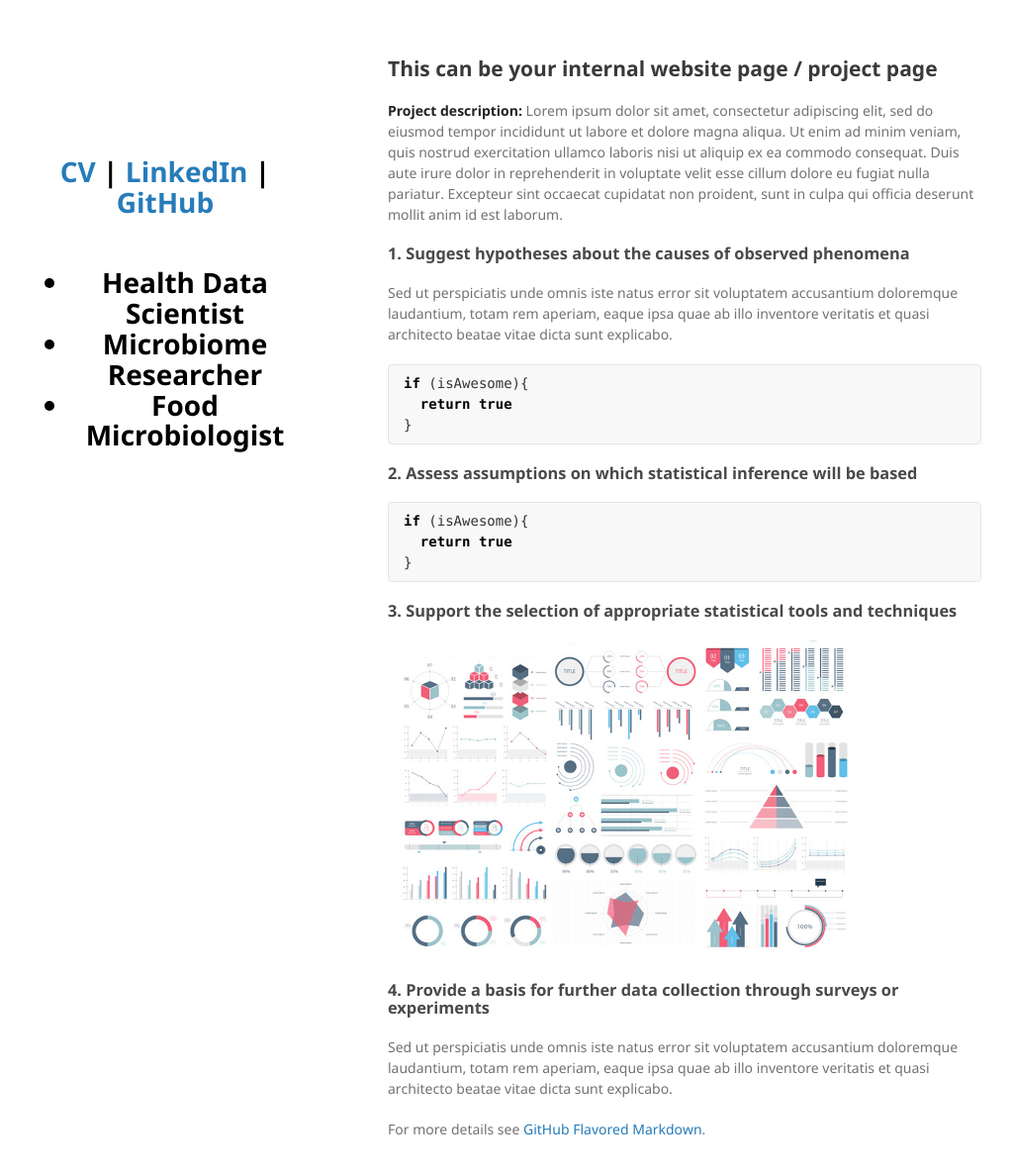
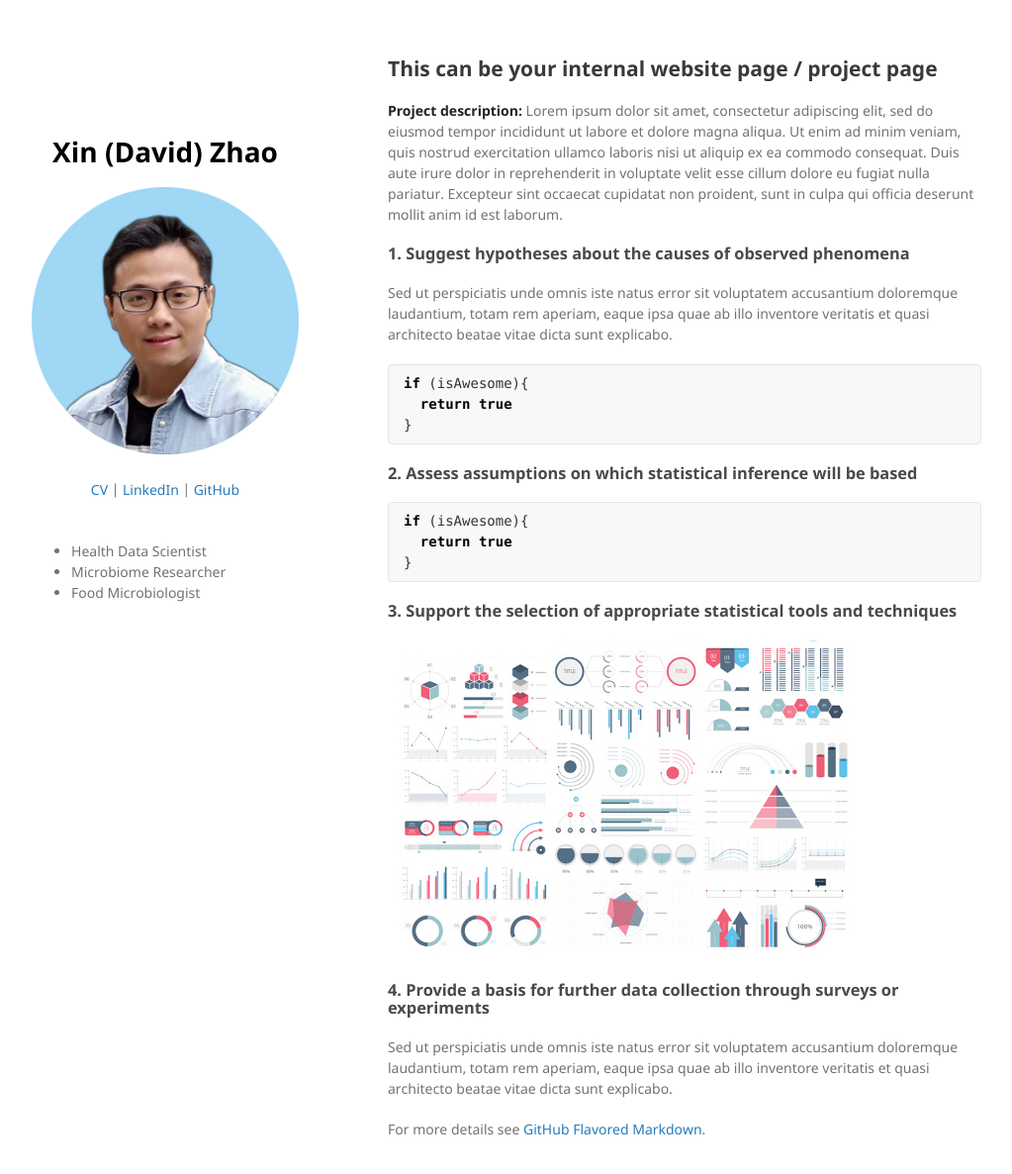
Before and after one commit to davidzhao1015/zhao1015-david.github.io, a Jekyll site: the page built from sample_page.md, in a window 1280 px wide and 1221 px high. Shown: the top 1186 px of the window at 99% size, without its empty margins (128-1151 px from the left). Built offline with Jekyll 4.4.1, drawn with Linux system fonts in a browser that asks for light colours; our own code applies the rules of GitHub Pages for plain Markdown files.

Commit message:
change title and logo

```diff
--- a/_config.yml
+++ b/_config.yml
@@ -1,5 +1,5 @@
-title: <h1 style="color:black; text-align:center;>Xin (David) Zhao</h1>
-logo: <img src="images/lightblue.png" alt="my pic">
+title: <h1 style="color:black; text-align:center;">Xin (David) Zhao</h1>
+logo: images/lightblue.png
 description:
   <p align="center">
   <a href="pdf/TinyHealth_Microbiome Researcher_fullCV.pdf">CV</a> |
```
